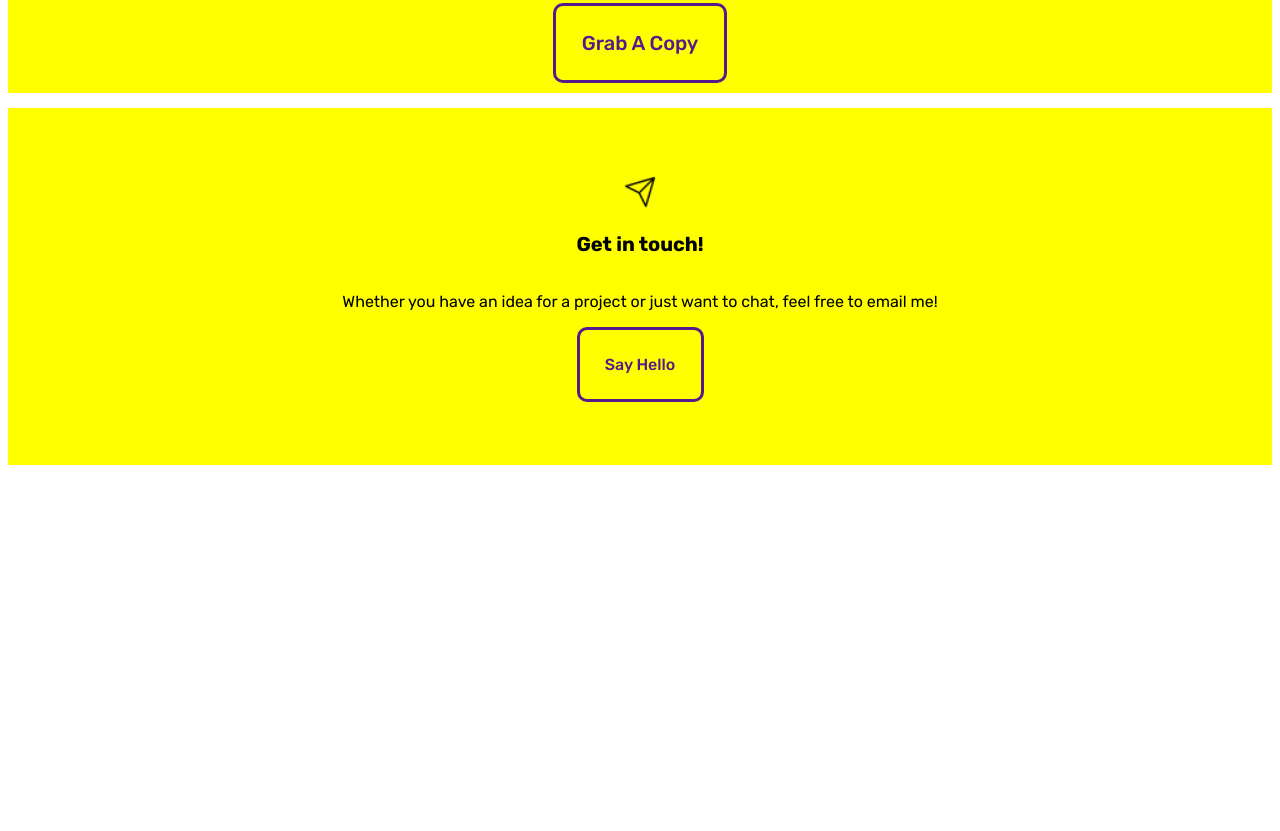
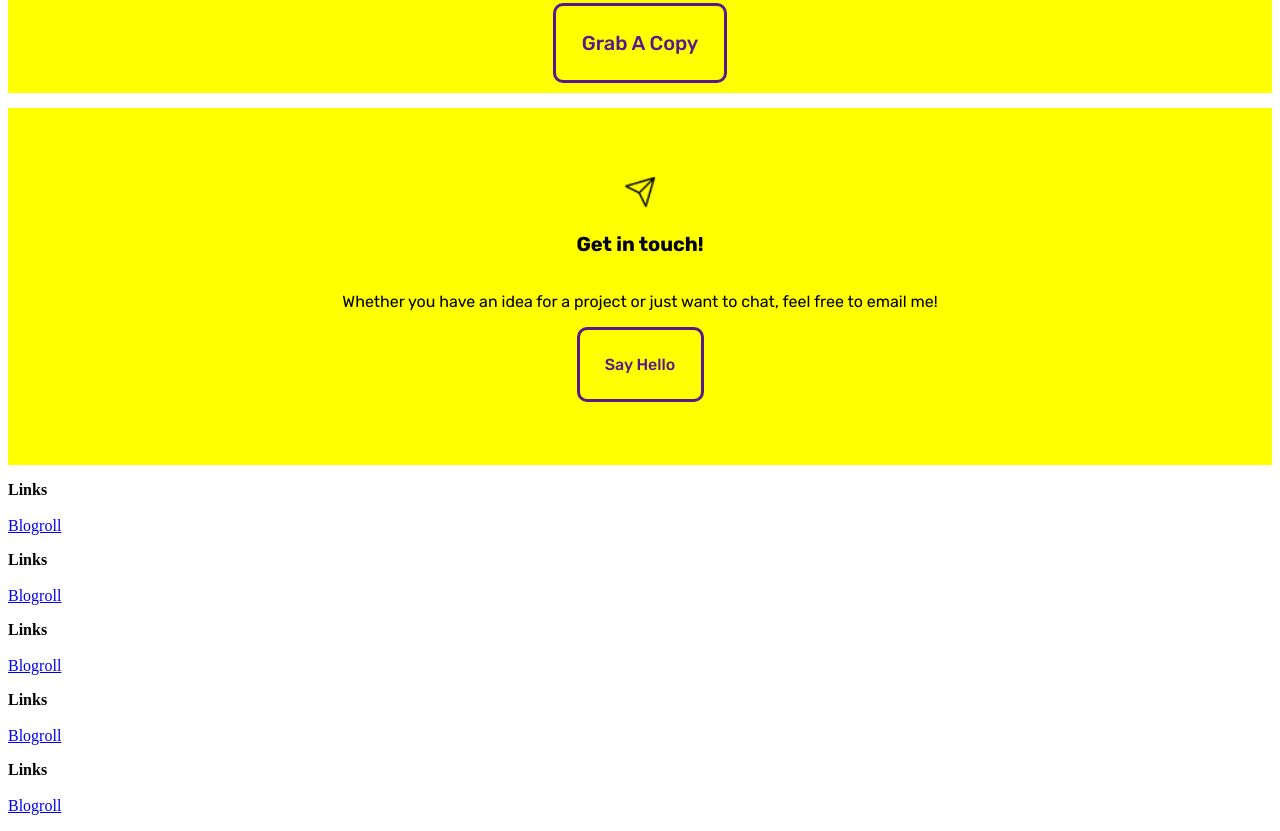
Before and after one commit to LozaJuan/portfolio-v1, a website: page index.html in a window 1280 px wide. Shown: the part 1404-2235 px from the top of the page. Before the commit the page ends 1884 px from the top, so only its background shows below. Drawn offline with Linux system fonts and the light colour scheme.

Commit message:
new-footer

```diff
--- a/index.html
+++ b/index.html
@@ -90,5 +90,34 @@
             <a class="contact-button" href="">Say hello</a>
         </div>
     </section>
+    <footer>
+        <div class="footer-container">
+            <p class="footer-item">
+                <strong>Links</strong>
+                <br></br>
+                <a href="/blogroll/">Blogroll</a>
+            </p>
+            <p class="footer-item">
+                <strong>Links</strong>
+                <br></br>
+                <a href="/blogroll/">Blogroll</a>
+            </p>
+            <p class="footer-item">
+                <strong>Links</strong>
+                <br></br>
+                <a href="/blogroll/">Blogroll</a>
+            </p>
+            <p class="footer-item">
+                <strong>Links</strong>
+                <br></br>
+                <a href="/blogroll/">Blogroll</a>
+            </p>
+            <p class="footer-item">
+                <strong>Links</strong>
+                <br></br>
+                <a href="/blogroll/">Blogroll</a>
+            </p>
+        </div>
+    </footer>
 </body>
 </html>
```
